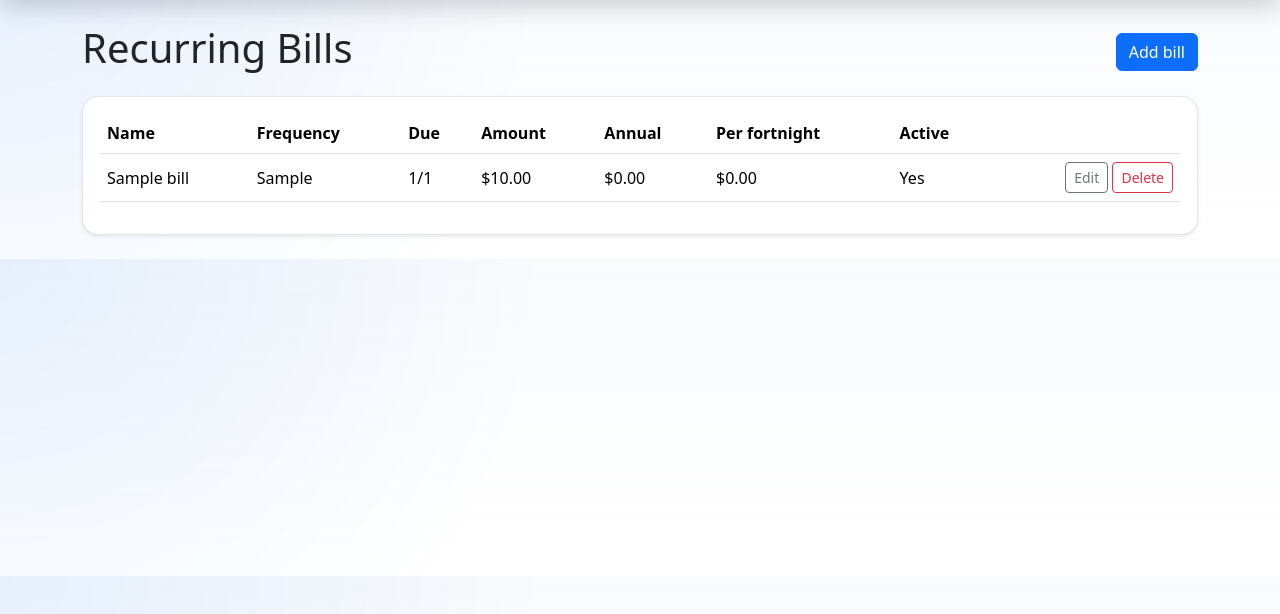
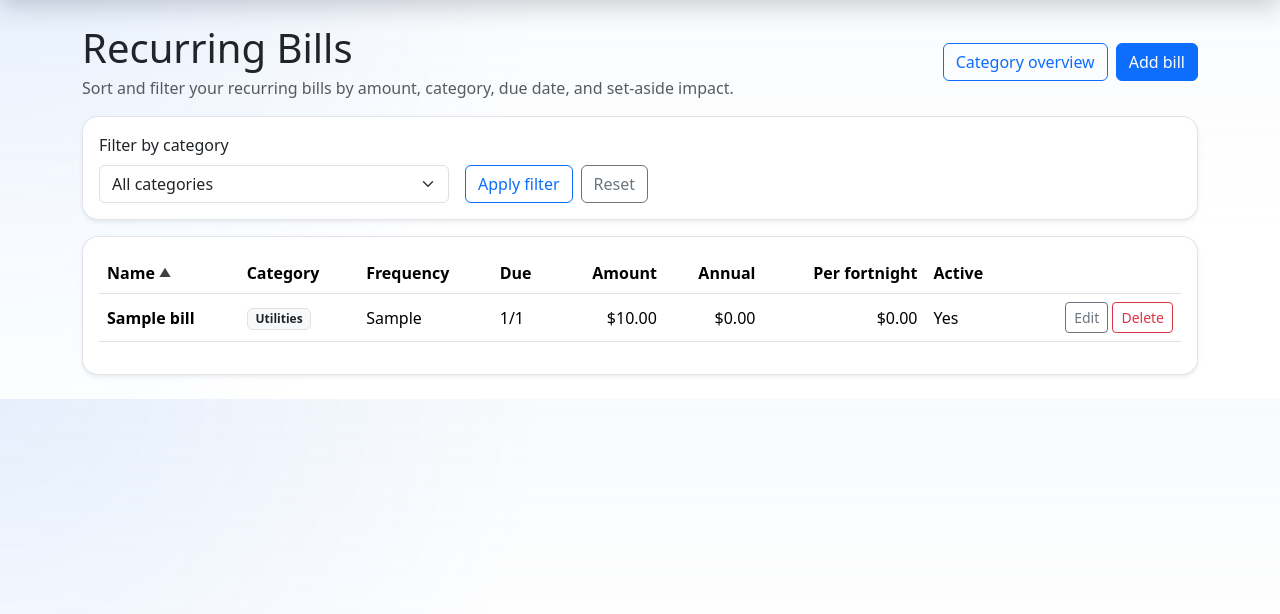
Before and after one commit to Moose151/project-solace, a Flask app: page /bills in a window 1280 px wide. Shown: the part 58-672 px from the top of the page. Run offline with Flask 3, Linux system fonts and the light colour scheme; a user stored in the database is signed in; data comes from the database, SQL or seed files in the repository; tables that the repository leaves empty hold one stand-in row (values such as "Sample post").

Commit message:
Add bill sorting filtering and category overview

```diff
--- a/app/routes.py
+++ b/app/routes.py
@@ -513,8 +513,111 @@ def settings_page():
 @main.route("/bills")
 @login_required
 def bills():
-    rows = RecurringBill.query.order_by(RecurringBill.name).all()
-    return render_template("bills.html", bills=rows, annual_cost=annual_cost, fortnightly_bill_amount=fortnightly_bill_amount)
+    """Recurring bill list with column sorting and category filtering."""
+    sort_key = request.args.get("sort", "name")
+    sort_dir = request.args.get("dir", "asc")
+    category_filter = request.args.get("category", "all")
+
+    rows = RecurringBill.query.all()
+
+    if category_filter not in [None, "", "all"]:
+        if category_filter == "uncategorised":
+            rows = [bill for bill in rows if not bill.category_id]
+        else:
+            try:
+                category_id = int(category_filter)
+                rows = [bill for bill in rows if bill.category_id == category_id]
+            except ValueError:
+                category_filter = "all"
+
+    def bill_sort_value(bill):
+        category_name = bill.category.name if bill.category else "Uncategorised"
+        values = {
+            "name": (bill.name or "").lower(),
+            "category": category_name.lower(),
+            "frequency": bill.frequency or "",
+            "due": ((bill.due_month or 0), (bill.due_day or 0), (bill.name or "").lower()),
+            "amount": float(bill.amount or 0),
+            "annual": annual_cost(bill),
+            "fortnightly": fortnightly_bill_amount(bill),
+            "active": 0 if bill.active else 1,
+        }
+        return values.get(sort_key, values["name"])
+
+    reverse = sort_dir == "desc"
+    rows = sorted(rows, key=bill_sort_value, reverse=reverse)
+
+    categories = Category.query.filter(Category.active.is_(True)).order_by(Category.name).all()
+
+    return render_template(
+        "bills.html",
+        bills=rows,
+        categories=categories,
+        selected_category=category_filter or "all",
+        sort_key=sort_key,
+        sort_dir=sort_dir,
+        annual_cost=annual_cost,
+        fortnightly_bill_amount=fortnightly_bill_amount,
+    )
+
+
+@main.route("/bills/category-overview")
+@login_required
+def bill_category_overview():
+    """Show recurring bill spending totals grouped by category."""
+    active_only = request.args.get("active", "1") != "0"
+    include_set_aside_only = request.args.get("included", "0") == "1"
+
+    rows = RecurringBill.query.all()
+    if active_only:
+        rows = [bill for bill in rows if bill.active]
+    if include_set_aside_only:
+        rows = [bill for bill in rows if bill.include_in_set_aside]
+
+    grouped = {}
+    for bill in rows:
+        category_name = bill.category.name if bill.category else "Uncategorised"
+        if category_name not in grouped:
+            grouped[category_name] = {
+                "category": category_name,
+                "bill_count": 0,
+                "weekly": 0,
+                "fortnightly": 0,
+                "monthly": 0,
+                "yearly": 0,
+            }
+        yearly = annual_cost(bill)
+        grouped[category_name]["bill_count"] += 1
+        grouped[category_name]["weekly"] += yearly / 52
+        grouped[category_name]["fortnightly"] += yearly / 26
+        grouped[category_name]["monthly"] += yearly / 12
+        grouped[category_name]["yearly"] += yearly
+
+    summary_rows = []
+    for row in grouped.values():
+        row["weekly"] = money(row["weekly"])
+        row["fortnightly"] = money(row["fortnightly"])
+        row["monthly"] = money(row["monthly"])
+        row["yearly"] = money(row["yearly"])
+        summary_rows.append(row)
+
+    summary_rows = sorted(summary_rows, key=lambda row: row["yearly"], reverse=True)
+
+    totals = {
+        "bill_count": sum(row["bill_count"] for row in summary_rows),
+        "weekly": money(sum(row["weekly"] for row in summary_rows)),
+        "fortnightly": money(sum(row["fortnightly"] for row in summary_rows)),
+        "monthly": money(sum(row["monthly"] for row in summary_rows)),
+        "yearly": money(sum(row["yearly"] for row in summary_rows)),
+    }
+
+    return render_template(
+        "bill_category_overview.html",
+        rows=summary_rows,
+        totals=totals,
+        active_only=active_only,
+        include_set_aside_only=include_set_aside_only,
+    )
 
 
 @main.route("/bills/new", methods=["GET", "POST"])
--- a/app/static/css/site.css
+++ b/app/static/css/site.css
@@ -500,3 +500,20 @@ html[data-bs-theme="dark"] hr {
 .checklist-row {
   gap: .75rem;
 }
+
+.table-sort-link {
+  color: inherit;
+  text-decoration: none;
+  display: inline-flex;
+  align-items: center;
+  gap: 0.25rem;
+}
+
+.table-sort-link:hover {
+  text-decoration: underline;
+}
+
+.sort-indicator {
+  font-size: 0.75rem;
+  opacity: 0.75;
+}
--- a/app/templates/base.html
+++ b/app/templates/base.html
@@ -37,6 +37,7 @@
           <a class="nav-link dropdown-toggle" href="#" role="button" data-bs-toggle="dropdown">Planning</a>
           <ul class="dropdown-menu">
             <li><a class="dropdown-item" href="{{ url_for('main.bills') }}">Recurring Bills</a></li>
+            <li><a class="dropdown-item" href="{{ url_for('main.bill_category_overview') }}">Bill Category Overview</a></li>
             <li><a class="dropdown-item" href="{{ url_for('main.purchases') }}">Planned Purchases</a></li>
             <li><a class="dropdown-item" href="{{ url_for('main.pay_cycle') }}">Pay Cycle</a></li>
             <li><a class="dropdown-item" href="{{ url_for('main.calendar_current') }}">Calendar / Monthly View</a></li>
--- a/app/templates/bills.html
+++ b/app/templates/bills.html
@@ -1,27 +1,88 @@
 {% extends "base.html" %}
 {% block content %}
-<div class="d-flex justify-content-between align-items-center mb-3">
-  <h1>Recurring Bills</h1>
+{% macro sort_link(label, key) -%}
+  {% set next_dir = 'desc' if sort_key == key and sort_dir == 'asc' else 'asc' %}
+  <a class="table-sort-link" href="{{ url_for('main.bills', sort=key, dir=next_dir, category=selected_category) }}">
+    {{ label }}
+    {% if sort_key == key %}
+      <span class="sort-indicator">{{ '▲' if sort_dir == 'asc' else '▼' }}</span>
+    {% endif %}
+  </a>
+{%- endmacro %}
+
+<div class="d-flex flex-column flex-md-row justify-content-between align-items-md-center gap-3 mb-3">
+  <div>
+    <h1 class="mb-1">Recurring Bills</h1>
+    <p class="text-muted mb-0">Sort and filter your recurring bills by amount, category, due date, and set-aside impact.</p>
+  </div>
+  <div class="d-flex gap-2">
+    <a href="{{ url_for('main.bill_category_overview') }}" class="btn btn-outline-primary">Category overview</a>
     <a href="{{ url_for('main.new_bill') }}" class="btn btn-primary">Add bill</a>
   </div>
-<div class="card shadow-sm"><div class="card-body">
-<div class="table-responsive"><table class="table table-hover align-middle">
-  <thead><tr><th>Name</th><th>Frequency</th><th>Due</th><th>Amount</th><th>Annual</th><th>Per fortnight</th><th>Active</th><th></th></tr></thead>
+</div>
+
+<div class="card shadow-sm mb-3">
+  <div class="card-body">
+    <form method="get" class="row g-3 align-items-end">
+      <input type="hidden" name="sort" value="{{ sort_key }}">
+      <input type="hidden" name="dir" value="{{ sort_dir }}">
+      <div class="col-12 col-md-5 col-lg-4">
+        <label class="form-label" for="category">Filter by category</label>
+        <select class="form-select" id="category" name="category">
+          <option value="all" {% if selected_category == 'all' %}selected{% endif %}>All categories</option>
+          <option value="uncategorised" {% if selected_category == 'uncategorised' %}selected{% endif %}>Uncategorised</option>
+          {% for category in categories %}
+            <option value="{{ category.id }}" {% if selected_category|string == category.id|string %}selected{% endif %}>{{ category.name }}</option>
+          {% endfor %}
+        </select>
+      </div>
+      <div class="col-12 col-md-auto d-flex gap-2">
+        <button class="btn btn-outline-primary" type="submit">Apply filter</button>
+        <a class="btn btn-outline-secondary" href="{{ url_for('main.bills') }}">Reset</a>
+      </div>
+    </form>
+  </div>
+</div>
+
+<div class="card shadow-sm">
+  <div class="card-body">
+    <div class="table-responsive">
+      <table class="table table-hover align-middle">
+        <thead>
+          <tr>
+            <th>{{ sort_link('Name', 'name') }}</th>
+            <th>{{ sort_link('Category', 'category') }}</th>
+            <th>{{ sort_link('Frequency', 'frequency') }}</th>
+            <th>{{ sort_link('Due', 'due') }}</th>
+            <th class="text-end">{{ sort_link('Amount', 'amount') }}</th>
+            <th class="text-end">{{ sort_link('Annual', 'annual') }}</th>
+            <th class="text-end">{{ sort_link('Per fortnight', 'fortnightly') }}</th>
+            <th>{{ sort_link('Active', 'active') }}</th>
+            <th></th>
+          </tr>
+        </thead>
         <tbody>
         {% for bill in bills %}
           <tr>
-      <td>{{ bill.name }}</td><td>{{ bill.frequency }}</td><td>{{ bill.due_day }}{% if bill.due_month %}/{{ bill.due_month }}{% endif %}</td>
-      <td>{{ settings.currency_symbol }}{{ '%.2f'|format(bill.amount) }}</td>
-      <td>{{ settings.currency_symbol }}{{ '%.2f'|format(annual_cost(bill)) }}</td>
-      <td>{{ settings.currency_symbol }}{{ '%.2f'|format(fortnightly_bill_amount(bill)) }}</td>
+            <td class="fw-semibold">{{ bill.name }}</td>
+            <td>{% if bill.category %}<span class="badge badge-soft">{{ bill.category.name }}</span>{% else %}<span class="text-muted">Uncategorised</span>{% endif %}</td>
+            <td>{{ bill.frequency }}</td>
+            <td>{{ bill.due_day }}{% if bill.due_month %}/{{ bill.due_month }}{% endif %}</td>
+            <td class="text-end">{{ settings.currency_symbol }}{{ '%.2f'|format(bill.amount) }}</td>
+            <td class="text-end">{{ settings.currency_symbol }}{{ '%.2f'|format(annual_cost(bill)) }}</td>
+            <td class="text-end">{{ settings.currency_symbol }}{{ '%.2f'|format(fortnightly_bill_amount(bill)) }}</td>
             <td>{{ 'Yes' if bill.active else 'No' }}</td>
             <td class="text-end">
               <a class="btn btn-outline-secondary btn-sm" href="{{ url_for('main.edit_bill', bill_id=bill.id) }}">Edit</a>
               <form class="d-inline" method="post" action="{{ url_for('main.delete_bill', bill_id=bill.id) }}" onsubmit="return confirm('Delete this bill?')"><input type="hidden" name="csrf_token" value="{{ csrf_token() }}"><button class="btn btn-outline-danger btn-sm">Delete</button></form>
             </td>
           </tr>
+        {% else %}
+          <tr><td colspan="9" class="text-center text-muted py-4">No bills match the selected filter.</td></tr>
         {% endfor %}
         </tbody>
-</table></div>
-</div></div>
+      </table>
+    </div>
+  </div>
+</div>
 {% endblock %}
```
Also changed, not shown: app/templates/bill_category_overview.html (added, +82 -0 lines). Lines whose indentation alone changed are shown as unchanged.
